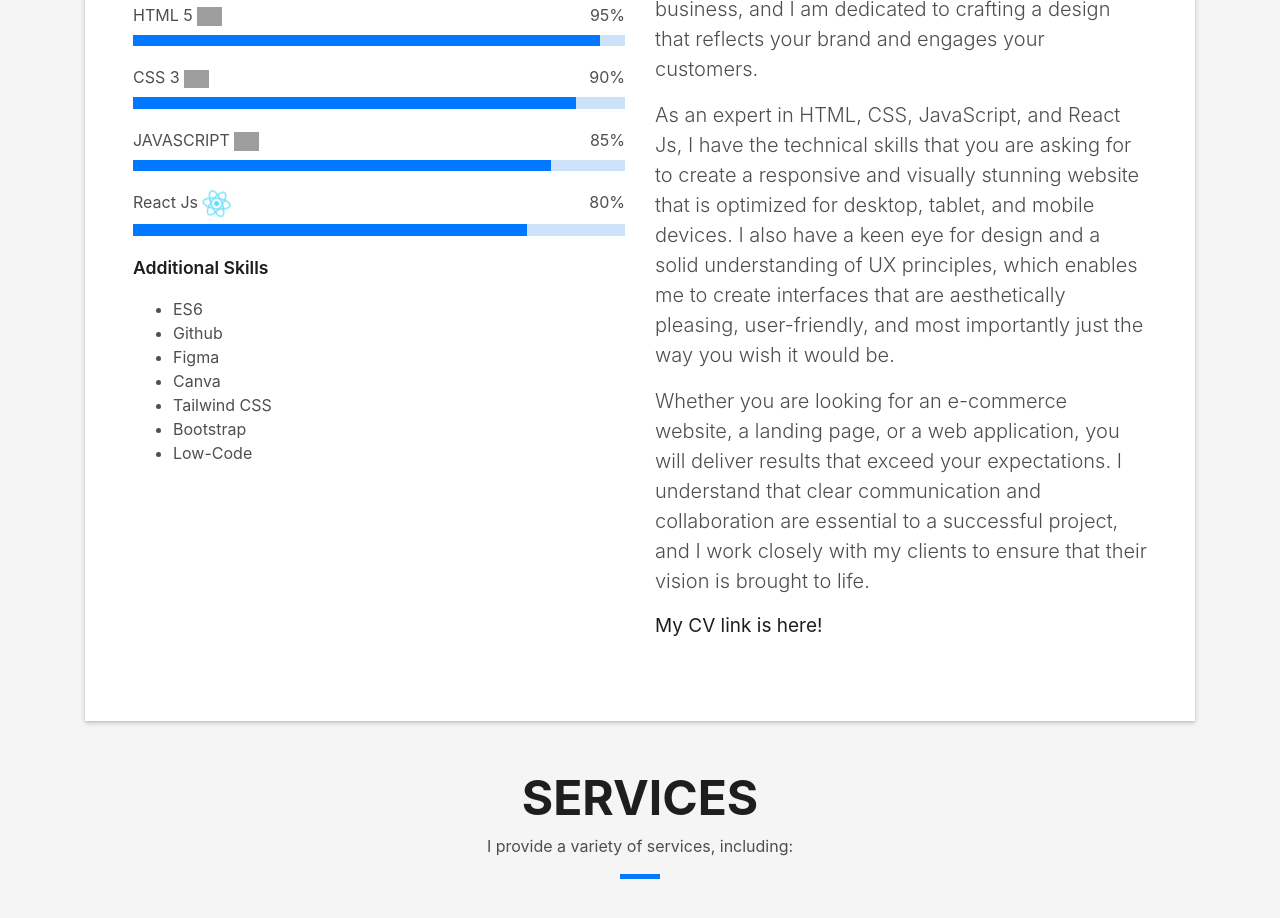
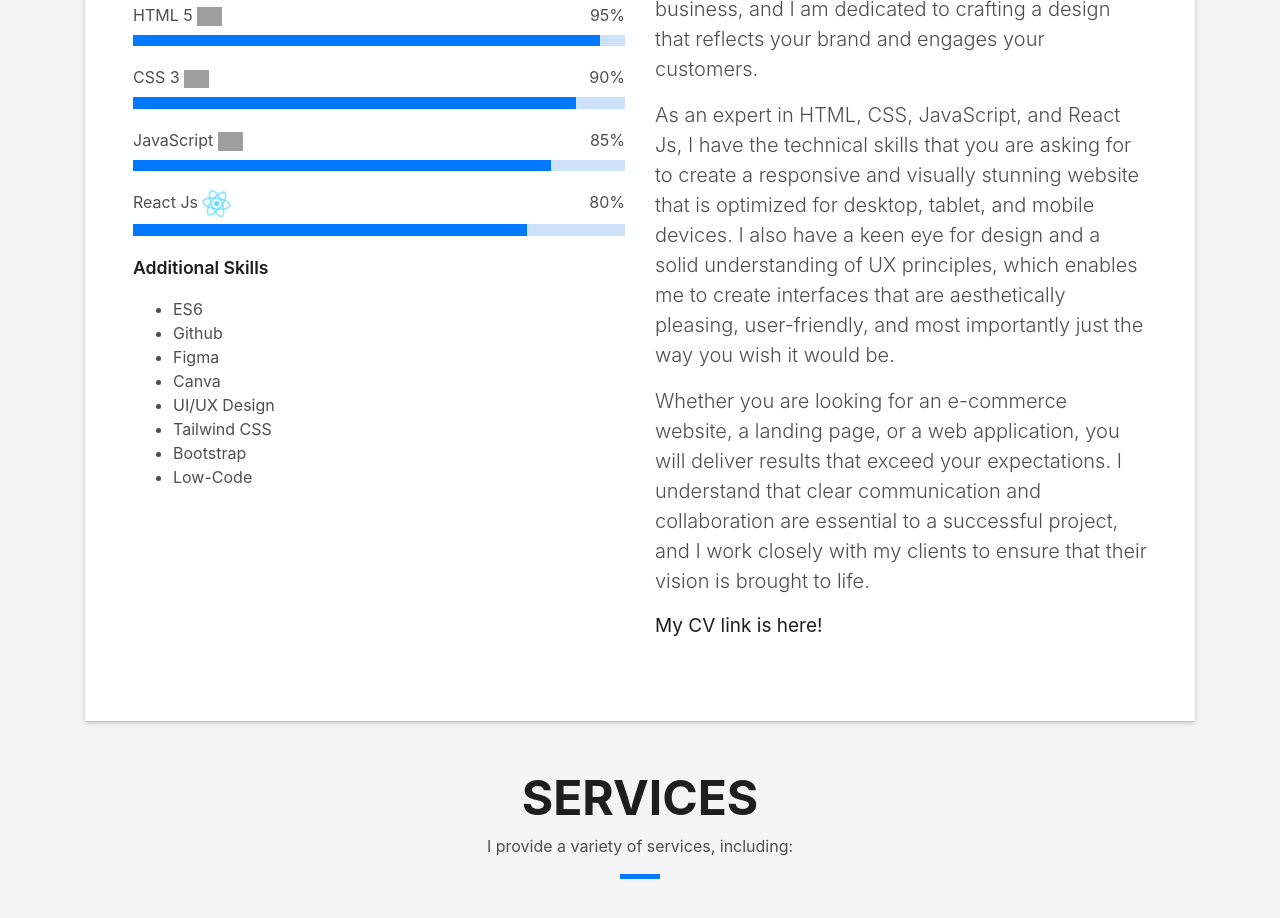
Before and after one commit to ahmed-adel2/rashads-web-development-portofolio, a website built with Vite: page index.html in a window 1280 px wide. Shown: the part 1140-2058 px from the top of the page. Built offline with nearby package versions, Linux system fonts and the light colour scheme; grey boxes are pictures that could not be loaded; files whose address does not match are found by name.

Commit message:
Update index.html

```diff
--- a/index.html
+++ b/index.html
@@ -131,7 +131,7 @@
                     <div class="progress-bar" role="progressbar" style="width: 90%" aria-valuenow="90" aria-valuemin="0"
                       aria-valuemax="100"></div>
                   </div>
-                  <span>JAVASCRIPT</span> <span class="pull-right">85%</span>
+                  <span>JavaScript</span> <span class="pull-right">85%</span>
                   <img src="https://upload.wikimedia.org/wikipedia/commons/6/6a/JavaScript-logo.png" width="25px">
                   <div class="progress">
                     <div class="progress-bar" role="progressbar" style="width: 85%" aria-valuenow="85" aria-valuemin="0"
@@ -149,6 +149,7 @@
                     <li><span>Github</span></li>
                     <li><span>Figma</span></li>
                     <li><span>Canva</span></li>
+                    <li><span>UI/UX Design</span></li>
                     <li><span>Tailwind CSS</span></li>
                     <li><span>Bootstrap</span></li>
                     <li><span>Low-Code</span></li>
```
